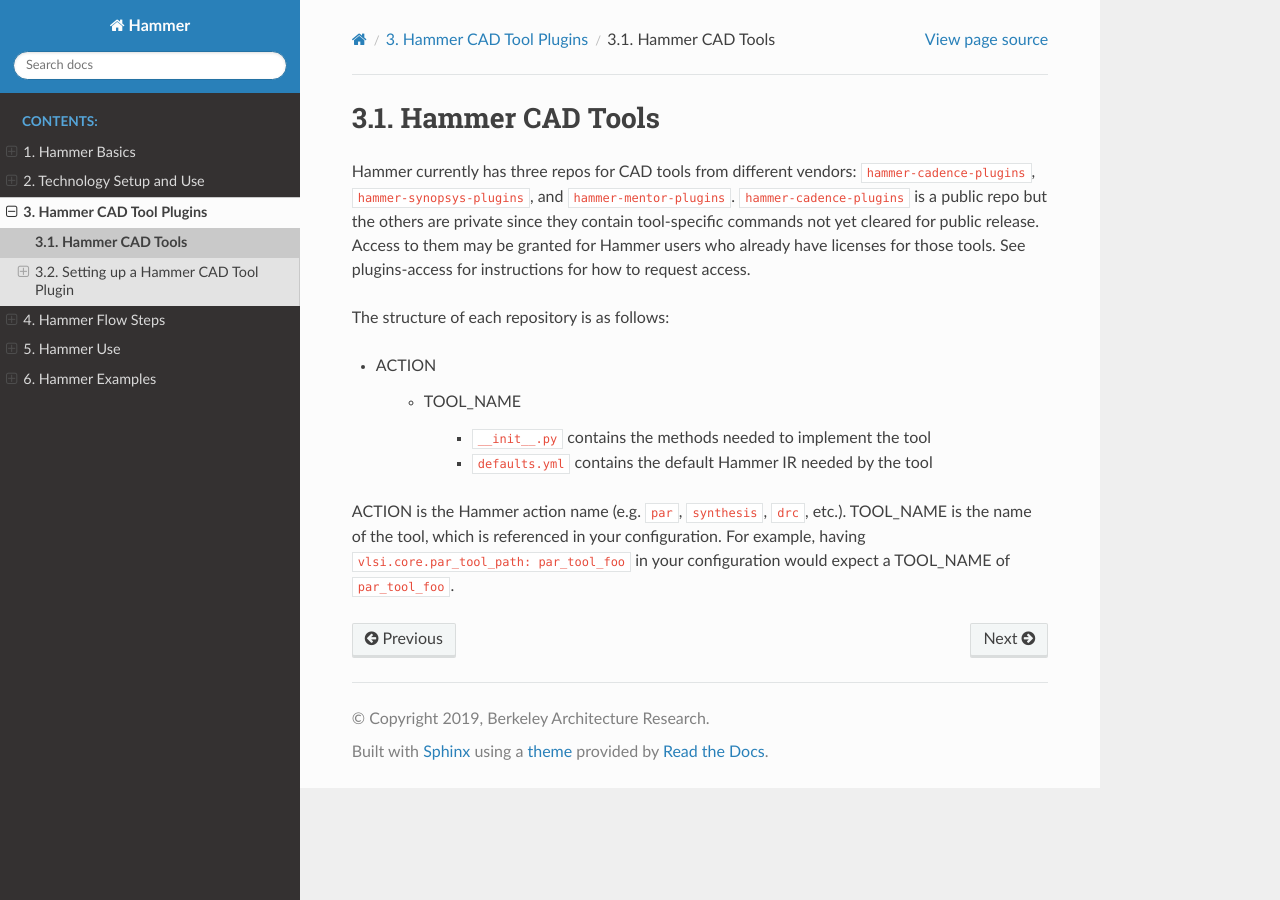
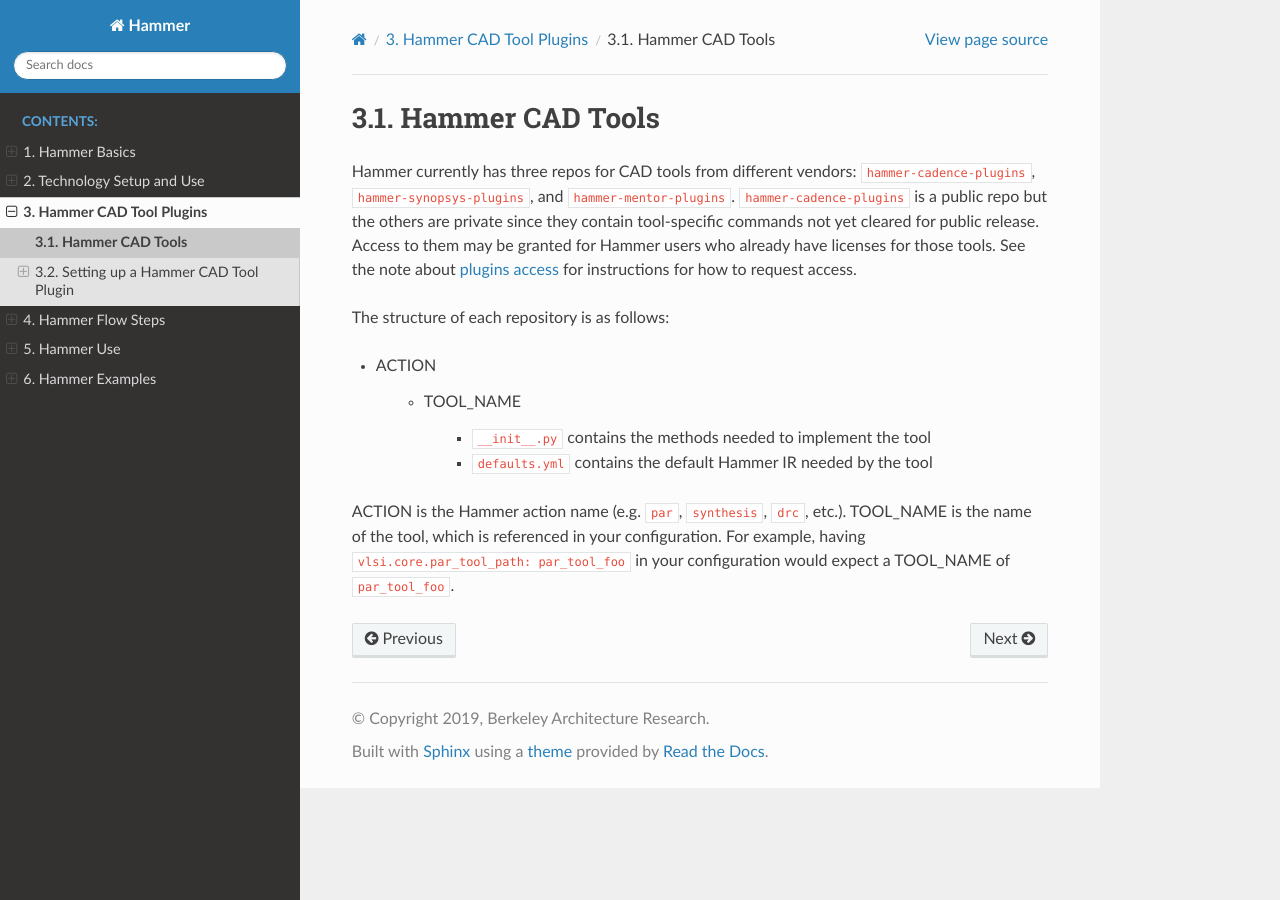
Before and after one commit to ucb-bar/hammer, a Sphinx documentation site: the page built from doc/CAD-Tools/Hammer-CAD-Tools.rst, in a window 1280 px wide. Built offline with Sphinx 7.4.7 and the Read the Docs theme 2.0.0, drawn with Linux system fonts in a browser that asks for light colours; pages that are not in the unit, such as notebooks, are missing from menus.

Commit message:
fix link

```diff
--- a/doc/CAD-Tools/Hammer-CAD-Tools.rst
+++ b/doc/CAD-Tools/Hammer-CAD-Tools.rst
@@ -3,7 +3,7 @@
 Hammer CAD Tools
 ===============================
 
-Hammer currently has three repos for CAD tools from different vendors: ``hammer-cadence-plugins``, ``hammer-synopsys-plugins``, and ``hammer-mentor-plugins``. ``hammer-cadence-plugins`` is a public repo but the others are private since they contain tool-specific commands not yet cleared for public release. Access to them may be granted for Hammer users who already have licenses for those tools. See :ref:`plugins-access` for instructions for how to request access.
+Hammer currently has three repos for CAD tools from different vendors: ``hammer-cadence-plugins``, ``hammer-synopsys-plugins``, and ``hammer-mentor-plugins``. ``hammer-cadence-plugins`` is a public repo but the others are private since they contain tool-specific commands not yet cleared for public release. Access to them may be granted for Hammer users who already have licenses for those tools. See the note about :ref:`plugins access <plugins-access>` for instructions for how to request access.
 
 The structure of each repository is as follows:
 
--- a/doc/Hammer-Basics/Hammer-Overview.rst
+++ b/doc/Hammer-Basics/Hammer-Overview.rst
@@ -48,7 +48,6 @@
 There are already three Hammer tool plugin repos to which access may be granted to Hammer users. These repos are ``hammer-cadence-plugins``, ``hammer-synopsys-plugins``, and ``hammer-mentor-plugins``. In them are tool plugin implementations for actions including synthesis, place-and-route, DRC, LVS, and simulation.
 
 .. _plugins-access:
-
 .. note:: If you are not a UCB BAR or BWRC affiliate and have access to tools from a specific vendor, please email hammer-plugins-access@lists.berkeley.edu with a request for which plugin(s) you would like access to. MAKE SURE TO INCLUDE YOUR GITHUB ID IN YOUR EMAIL AND YOUR ASSOCIATION TO SHOW YOU HAVE LICENSED ACCESS TO THOSE TOOLS. There will be no support guarantee for the plugin repositories, but users are encouraged to file issues and contribute patches where needed.
 
 These plugins implement many of the common steps of a modern physical design flow. However, a real chip flow will require many custom settings and steps that may not be generalizable across technology nodes.
```
